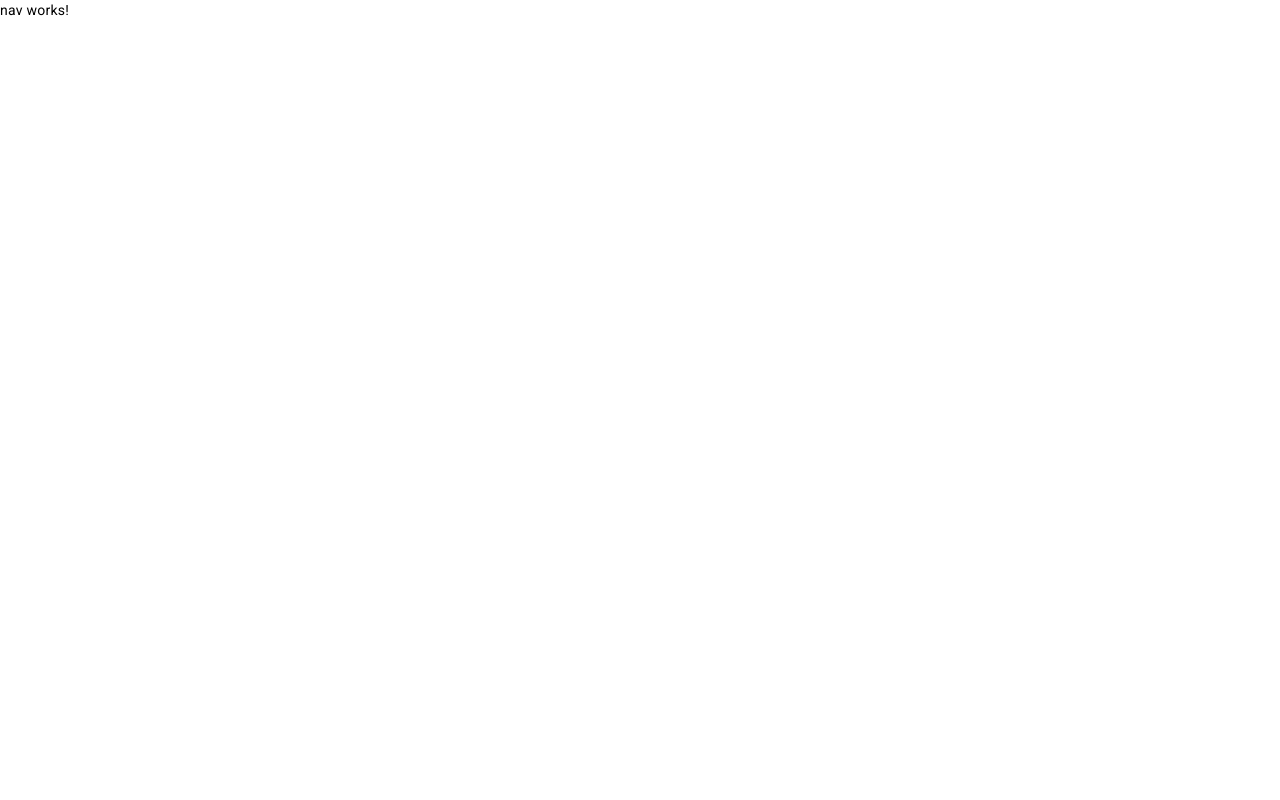
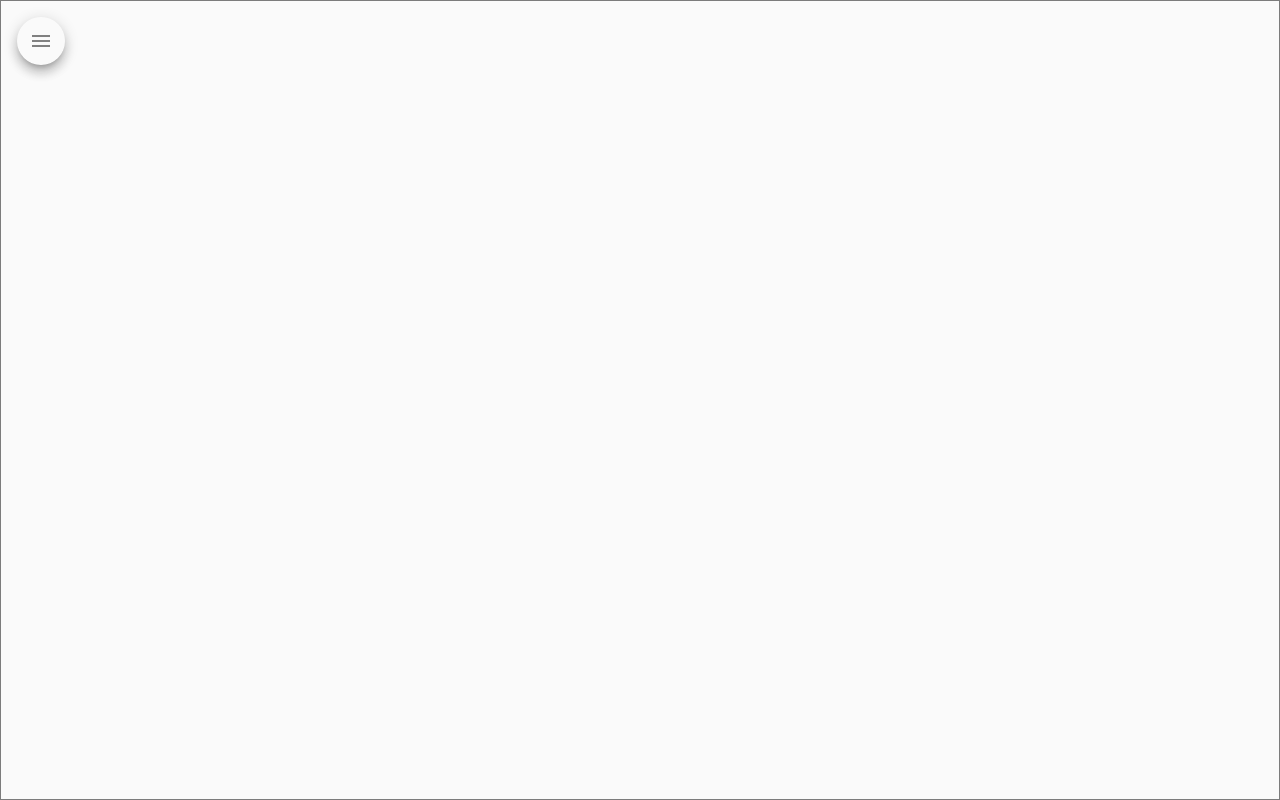
Before and after one commit to rafaelcn1dev/processos-app, an Angular app: page / in a window 1280 px wide. Built offline with nearby package versions, Linux system fonts and the light colour scheme.

Commit message:
nav component alinhado no css

```diff
--- a/src/app/app.module.ts
+++ b/src/app/app.module.ts
@@ -1,7 +1,7 @@
 import { NgModule } from '@angular/core';
 import { BrowserModule } from '@angular/platform-browser';
 
-import { AppRoutingModule } from './app-routing.module'; // Importe o módulo de roteamento
+import { AppRoutingModule } from './app-routing.module';
 
 import { AppComponent } from './app.component';
 import { BrowserAnimationsModule } from '@angular/platform-browser/animations';
--- a/src/app/components/nav/nav.component.css
+++ b/src/app/components/nav/nav.component.css
@@ -0,0 +1,31 @@
+.container {
+    height: 100%;
+    border: 1px solid rgba(0, 0, 0, 0.5);
+}
+
+.sidenav-content {
+    display: flex;
+    height: 10%;
+    align-items: center;
+    justify-content: center;
+}
+
+.sidenav-content {
+    width: 5rem;
+    color:  gray;
+}
+
+.nav-item {
+    display: flex;
+    align-items: center;
+}
+
+.nav-item mat-icon {
+    margin-right: 8px;
+    margin-bottom: -5px;
+}
+
+.sidenav a {
+    color: gray;
+margin-top: 0px;
+}
--- a/src/app/components/nav/nav.component.html
+++ b/src/app/components/nav/nav.component.html
@@ -1 +1,20 @@
-<p>nav works!</p>
+<mat-drawer-container class="container" autosize>
+    <mat-drawer #drawer class="sidenav" mode="side">
+        <mat-nav-list class="nav-list">
+            <a mat-list-item routerLink="/home" class="nav-item">
+                <mat-icon aria-hidden="false" aria-label="Example home icon" fontIcon="home"></mat-icon>
+                <span>Todos</span>
+            </a>
+            <a mat-list-item routerLink="/cadastrar" class="nav-item">
+                <mat-icon aria-hidden="false" aria-label="Example user icon" fontIcon="account_circle"></mat-icon>
+                <span>Cadastrar</span>
+            </a>
+        </mat-nav-list>
+    </mat-drawer>
+
+    <div class="sidenav-content">
+        <button class="menu mat-elevation-z8" (click)="drawer.toggle()" mat-icon-button>
+            <mat-icon>menu</mat-icon>
+        </button>
+    </div>
+</mat-drawer-container>
```
Also changed, not shown: src/app/components/nav/nav.component.ts (+9 -1 lines).
